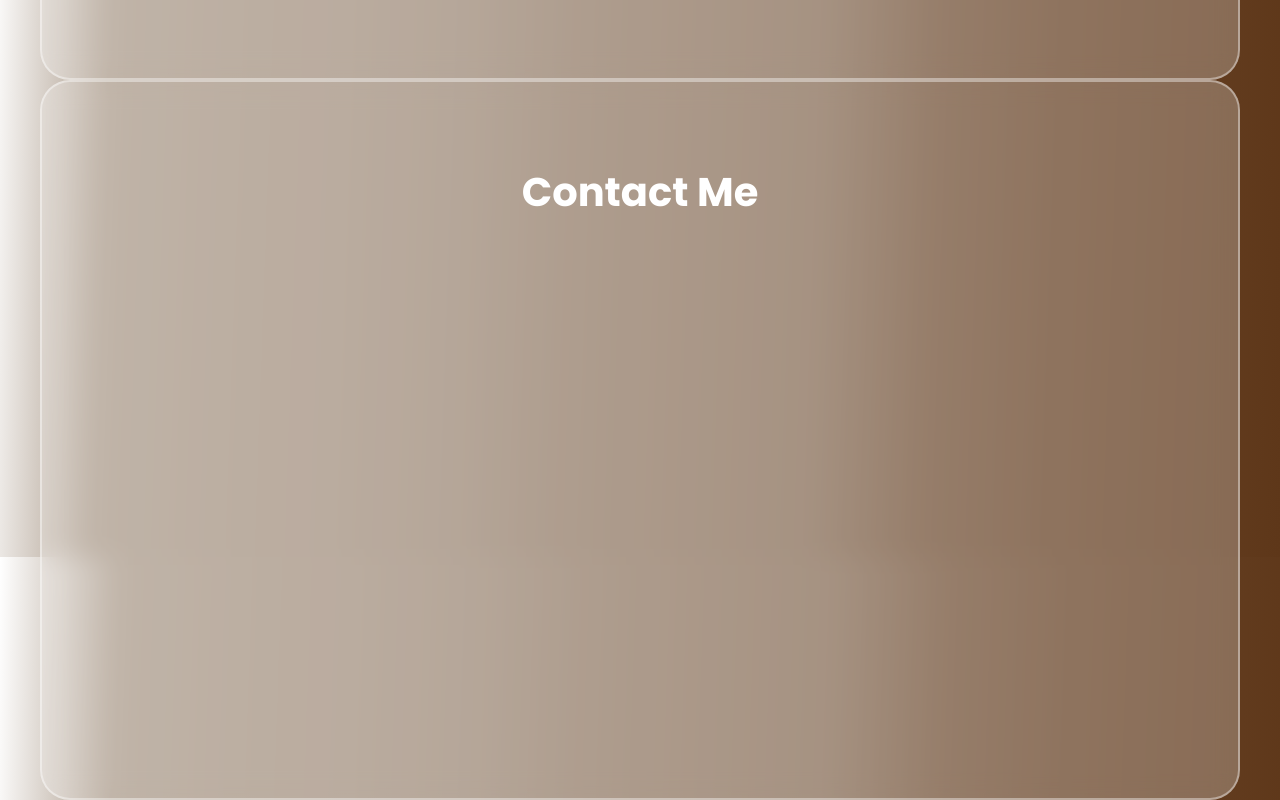
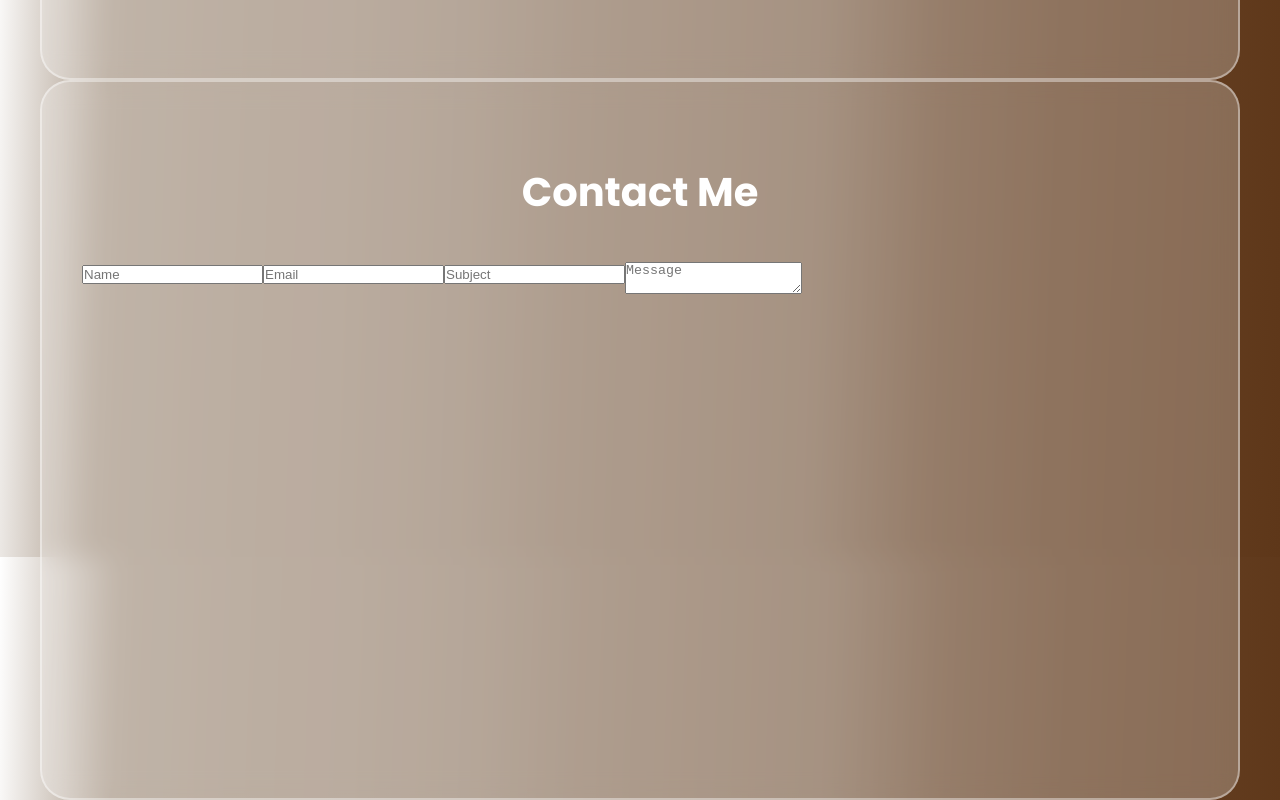
Before and after one commit to nurhaliza/portfolio-website, a plain HTML site: page index.html in a window 1280 px wide. Shown: the part 2643-3443 px from the top of the page. Drawn offline with Linux system fonts and the light colour scheme.

Commit message:
added components for contact page

```diff
--- a/index.html
+++ b/index.html
@@ -354,7 +354,16 @@
                 <form>
                     <div class="row">
                         <div class="input-group">
-
+                            <input type="text" placeholder="Name" class="input-control" required>
+                        </div>
+                        <div class="input-group">
+                            <input type="text" placeholder="Email" class="input-control" required>
+                        </div>
+                        <div class="input-group">
+                            <input type="text" placeholder="Subject" class="input-control" required>
+                        </div>
+                        <div class="input-group">
+                            <textarea placeholder="Message" class="input-control" required></textarea>
                         </div>
                     </div>
                 </form>
```
